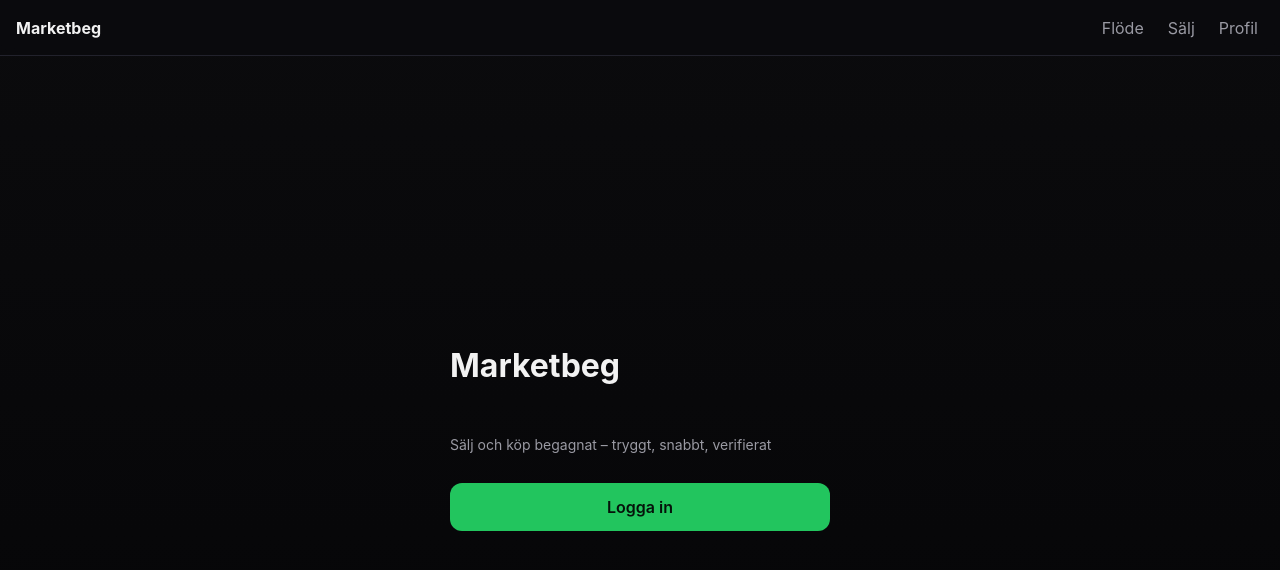
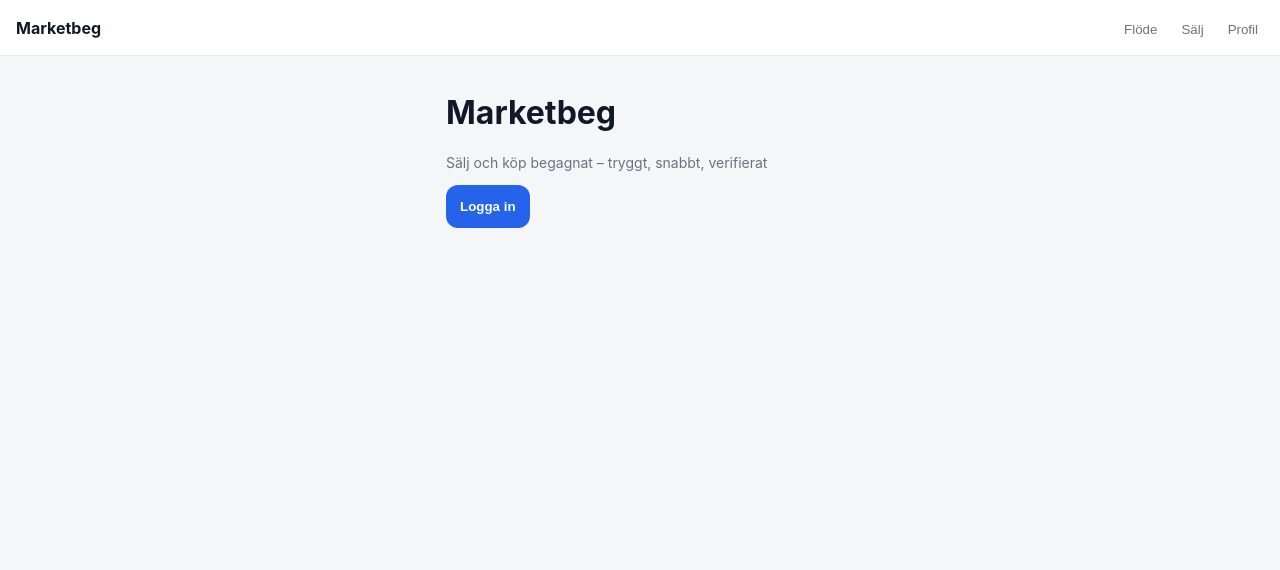
Before and after one commit to gascheckking/marketbeg-appGem, a Next.js app: page / in a window 1280 px wide. Shown: the top 570 px of the page. Built offline with nearby package versions, Linux system fonts and the light colour scheme.

Commit message:
Update globals.css

```diff
--- a/styles/globals.css
+++ b/styles/globals.css
@@ -1,11 +1,10 @@
 :root {
-  --bg: #0b0b0d;
-  --bg-soft: #111116;
-  --card: #16161d;
-  --border: #22222c;
-  --text: #f2f2f2;
-  --muted: #9a9aa3;
-  --accent: #22c55e;
+  --bg: #f5f6f8;
+  --card: #ffffff;
+  --border: #e5e7eb;
+  --text: #111827;
+  --muted: #6b7280;
+  --accent: #2563eb;
 }
 
 * {
@@ -15,35 +14,30 @@
 body {
   margin: 0;
   font-family: -apple-system, BlinkMacSystemFont, Inter, sans-serif;
-  background: linear-gradient(180deg, #0b0b0d, #050507);
+  background: var(--bg);
   color: var(--text);
 }
 
-/* LAYOUT */
+/* APP WRAPPER */
 main.container {
   max-width: 420px;
   margin: 0 auto;
-  padding: 20px;
+  padding: 16px;
   min-height: calc(100vh - 56px);
-}
-
-.center {
-  display: flex;
-  flex-direction: column;
-  justify-content: center;
-  gap: 16px;
 }
 
 /* HEADER */
 .header {
+  position: sticky;
+  top: 0;
   height: 56px;
   display: flex;
   align-items: center;
   justify-content: space-between;
   padding: 0 16px;
-  background: rgba(10, 10, 14, 0.8);
-  backdrop-filter: blur(8px);
+  background: white;
   border-bottom: 1px solid var(--border);
+  z-index: 10;
 }
 
 .header strong {
@@ -58,23 +52,42 @@ main.container {
   cursor: pointer;
 }
 
-/* CARD */
+/* TABS (SIDOVY / FLÖDE) */
+.tabs {
+  display: flex;
+  gap: 8px;
+  margin-bottom: 12px;
+}
+
+.tabs button {
+  flex: 1;
+  background: #f1f5f9;
+  border: 1px solid var(--border);
+  padding: 10px;
+  border-radius: 10px;
+  font-size: 14px;
+  cursor: pointer;
+}
+
+.tabs button.active {
+  background: var(--accent);
+  color: white;
+  border-color: var(--accent);
+}
+
+/* CARDS */
 .card {
-  background: linear-gradient(180deg, #16161d, #121218);
+  background: var(--card);
   border: 1px solid var(--border);
   border-radius: 14px;
-  padding: 16px;
+  padding: 14px;
   margin-bottom: 12px;
 }
 
 /* BUTTONS */
-button {
-  font: inherit;
-}
-
 button.primary {
   background: var(--accent);
-  color: #05120a;
+  color: white;
   border: none;
   padding: 14px;
   border-radius: 12px;
@@ -83,9 +96,8 @@ button.primary {
 }
 
 button.secondary {
-  background: transparent;
-  border: 1px dashed var(--border);
-  color: var(--muted);
+  background: white;
+  border: 1px solid var(--border);
   padding: 12px;
   border-radius: 12px;
   cursor: pointer;
@@ -99,7 +111,6 @@ button.secondary {
 
 .price {
   font-weight: 600;
-  margin-top: 4px;
 }
 
 .trust {
```
